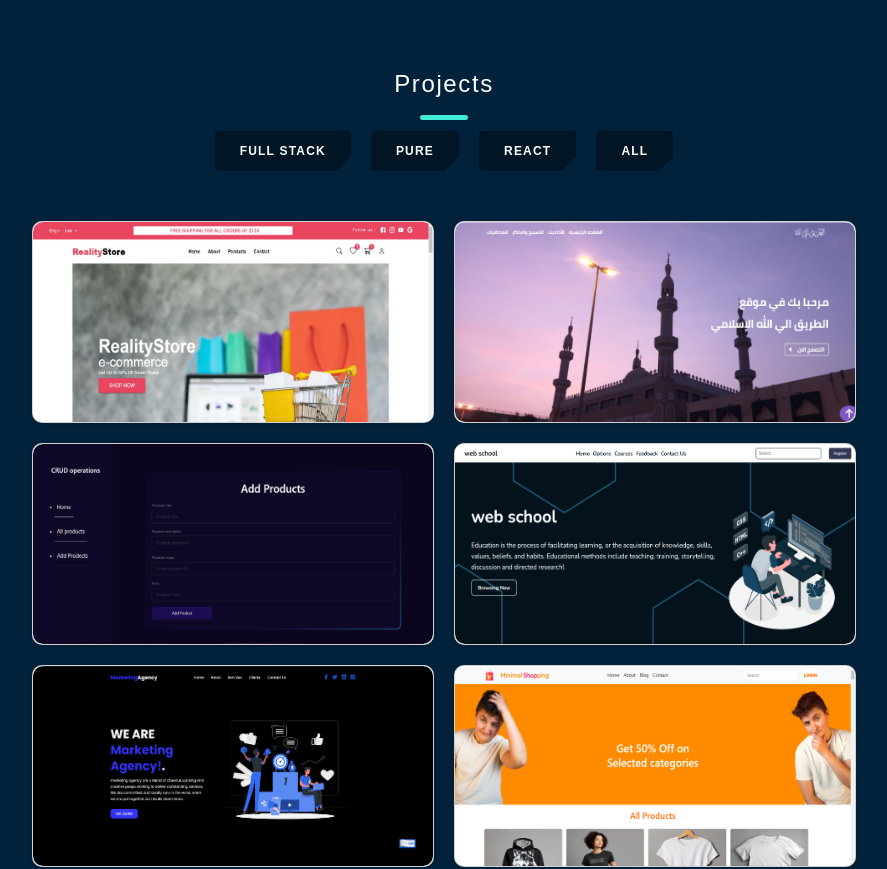
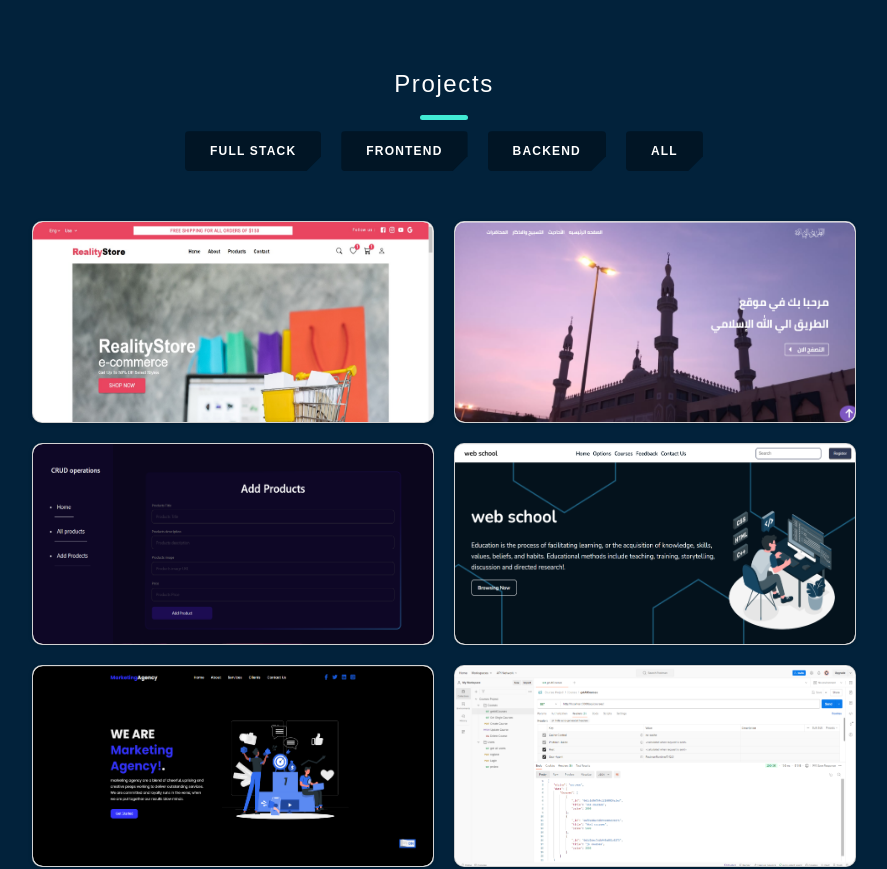
Before and after one commit to MohamedAhmed2023/personal-portfolio-React-, a React (Create React App) app: page / in a window 1280 px wide. Shown: the part 2880-3749 px from the top of the page, without its empty margins (196-1083 px from the left). Built offline with nearby package versions, Linux system fonts and the light colour scheme; a web font is replaced by a local one.

Commit message:
add courses crud system project

```diff
--- a/src/CardsData.js
+++ b/src/CardsData.js
@@ -17,6 +17,8 @@ import quiz from "./Components/images/quiz.png"
 import NotesApp from "./Components/images/NOTESAPP.png"
 import Markting from "./Components/images/markting.png"
 import AR from "./Components/images/AR.png"
+import CouresCrud from "./Components/images/Courses mangment system.png"
+
 
 const CardsData = [
     {
@@ -30,7 +32,7 @@ const CardsData = [
     },
     {
         href: "https://mohamedahmed2023.github.io/Islamic-website/index.html",
-        type: "Pure",
+        type: "Frontend",
         "id": 2,
         "title": "Islamic Website",
         image:
@@ -39,10 +41,10 @@ const CardsData = [
     },
     {
         href: "https://github.com/MohamedAhmed2023/Crud-operations-reactjs",
-        type: "React",
+        type: "Frontend",
         "id": 3,
         "title":
-            "Crud System"
+            "Crud System Recat js"
         ,
         image: Crud
         ,
@@ -51,7 +53,7 @@ const CardsData = [
     {
         href: "https://mohamedahmed2023.github.io/web-school-E-Learning-website/",
         githubHref: "https://github.com/MohamedAhmed2023/web-school-E-Learning-website",
-        type: "Pure",
+        type: "Frontend",
         "id": 4,
         "title": "E-learning Website",
         image: Ele
@@ -60,19 +62,27 @@ const CardsData = [
     {
         href: "https://mohamedahmed2023.github.io/Marketing-Agency-Website/",
         githubHref: "https://github.com/MohamedAhmed2023/Marketing-Agency-Website",
-        type: "Pure",
+        type: "Frontend",
         "id": 5,
         "title": "Marketing Agency",
         image: Markting
         ,
     },
     {
+        href: "https://github.com/MohamedAhmed2023/Courses-Management-System-NodeJs",
+        githubHref: "https://github.com/MohamedAhmed2023/Courses-Management-System-NodeJs",
+        type: "Backend",
+        "id": 20,
+        "title": "Course Management System NodeJs",
+        image: CouresCrud,
+    },
+    {
         href: "https://e-commerce-dpe.netlify.app/",
         githubHref: "https://github.com/MohamedAhmed2023/Simple-E-Commerce-ReactJs",
-        type: "React",
+        type: "Frontend",
         "id": 6,
         "title":
-            "e-commerce website"
+            "E-commerce Website React js"
         ,
         image: Ecom
         ,
@@ -80,7 +90,7 @@ const CardsData = [
     {
         href: "https://mohamedahmed2023.github.io/sina-university/",
         githubHref: "https://github.com/MohamedAhmed2023/sina-university",
-        type: "Pure",
+        type: "Frontend",
         "id": 7,
         "title": "sinai university",
         image: Sinai,
@@ -89,10 +99,10 @@ const CardsData = [
     {
         href: "https://figmalandwebsite.netlify.app/",
         githubHref: "https://github.com/MohamedAhmed2023/Figma-Land-website",
-        type: "React",
+        type: "Frontend",
         "id": 8,
         "title":
-            "Figma land website"
+            "Figma land website ReactJs"
         ,
         image: Figma
         ,
@@ -100,7 +110,7 @@ const CardsData = [
     {
         href: "https://mohamedahmed2023.github.io/Quiz-App/",
         githubHref: "https://github.com/MohamedAhmed2023/Quiz-App",
-        type: "Pure",
+        type: "Frontend",
         "id": 9,
         "title": "Quiz App",
         image: quiz,
@@ -108,7 +118,7 @@ const CardsData = [
     {
         href: "https://alkomalinotesapp.netlify.app/",
         githubHref: "https://github.com/MohamedAhmed2023/notes-app-by-react",
-        type: "React",
+        type: "Frontend",
         "id": 10,
         "title": "Notes App",
         image: NotesApp,
@@ -116,16 +126,16 @@ const CardsData = [
     {
         href: "https://weather-app-nodejs-2.onrender.com",
         githubHref: "https://github.com/MohamedAhmed2023/Weather-App-nodeJs",
-        type: "full stack",
+        type: "Backend",
         "id": 11,
-        "title": "Weather App",
+        "title": "Weather App nodeJs",
         image: weather,
     },
 
     {
         href: "https://mohamedahmed2023.github.io/Bootstrap-website/",
         githubHref: "https://github.com/MohamedAhmed2023/Bootstrap-website",
-        type: "Pure",
+        type: "Frontend",
         "id": 12,
         "title": "Bootstrap Website",
         image: Log,
@@ -133,7 +143,7 @@ const CardsData = [
     {
         href: "https://mohamedahmed2023.github.io/Text-To-Speech-Generator/",
         githubHref: "https://github.com/MohamedAhmed2023/Text-To-Speech-Generator",
-        type: "Pure",
+        type: "Frontend",
         "id": 13,
         "title":
             "Text To Speech Generator"
@@ -145,7 +155,7 @@ const CardsData = [
     {
         href: "https://mohamedahmed2023.github.io/Live-Code-Editor/",
         githubHref: "https://github.com/MohamedAhmed2023/Live-Code-Editor",
-        type: "Pure",
+        type: "Frontend",
         "id": 14,
         "title": "Live code editor",
         image: Liv
@@ -154,7 +164,7 @@ const CardsData = [
     {
         href: "https://mohamedahmed2023.github.io/Javascript-Age-Calculator/",
         githubHref: "",
-        type: "Pure",
+        type: "Frontend",
         "id": 15,
         "title": "Javascript Age Calculator",
         image: Age
@@ -163,7 +173,7 @@ const CardsData = [
     {
         href: "https://mohamedahmed2023.github.io/Todo-App/",
         githubHref: "",
-        type: "Pure",
+        type: "Frontend",
         "id": 16,
         "title": "Todo App",
         image: Todo
@@ -172,7 +182,7 @@ const CardsData = [
     {
         href: "https://mohamedahmed2023.github.io/QR-Code-Generator/",
         githubHref: "https://github.com/MohamedAhmed2023/QR-Code-Generator",
-        type: "Pure",
+        type: "Frontend",
         "id": 17,
         "title": "QR Code Generator",
         image: Qr
@@ -181,7 +191,7 @@ const CardsData = [
     {
         href: "https://mohamedahmed2023.github.io/Interior-Design/",
         githubHref: "",
-        type: "Pure",
+        type: "Frontend",
         "id": 18,
         "title": "Interior Design",
         image: intr,
@@ -189,7 +199,7 @@ const CardsData = [
     {
         href: "https://mohamedahmed2023.github.io/intern2grow-login-page/",
         githubHref: "",
-        type: "Pure",
+        type: "Frontend",
         "id": 19,
         "title": "Login Page",
         image: login,
--- a/src/Components/NavBar/NavBar.css
+++ b/src/Components/NavBar/NavBar.css
@@ -18,7 +18,7 @@ ul {
     font-size: 1.2rem;
     font-weight: bold;
     text-decoration: none;
-    font-family: "Dancing Script", cursive;
+    font-family: "Dancing Script", cursive !important;
 }
 
 .navbar-brand:hover {
```
Also changed, not shown: src/Components/images/Courses mangment system.png (added).
